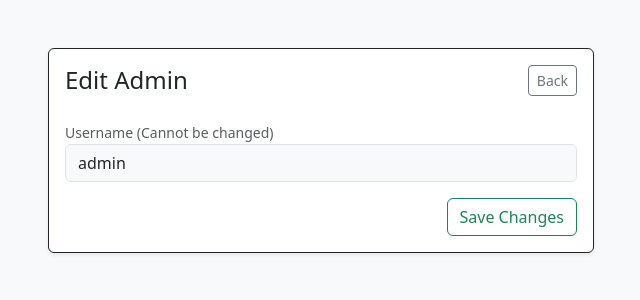
After one commit to 23f3001373/placement_portal_v1_23f3001373, a Flask app: page /admin/edit_user/1 in a window 1280 px wide. The commit adds this page. Shown: the top 300 px of the page, without its empty margins (319-959 px from the left). Run offline with Flask 3, Linux system fonts and the light colour scheme; a user stored in the database is signed in.

Commit message:
admin edit user added

```diff
--- a/app.py
+++ b/app.py
@@ -39,7 +39,6 @@ def login():
             if user.is_blacklisted:
                 flash('Your account has been blacklisted by the Administrator.', 'danger')
                 return redirect(url_for('login'))
-
             if user.role == 'company' and not user.is_approved:
                 flash('Your company account is pending Admin approval.')
                 return redirect(url_for('login'))
@@ -308,6 +307,7 @@ def apply(drive_id):
     return redirect(url_for('student_dashboard'))
 
 @app.route('/register', methods=['GET', 'POST'])
+
 def register():
     if request.method == 'POST':
         username = request.form.get('username')
--- a/models.py
+++ b/models.py
@@ -17,6 +17,7 @@ class User(db.Model, UserMixin):
     company_name = db.Column(db.String(150), nullable=True)
     hr_contact = db.Column(db.String(150), nullable=True)
     is_approved = db.Column(db.Boolean, default=False)
+    is_blacklisted = db.Column(db.Boolean, default=False)
 
 
 class Drive(db.Model):
@@ -32,7 +33,6 @@ class Drive(db.Model):
 
 
 class Application(db.Model):
-    # Attributes for Student Application
     id = db.Column(db.Integer, primary_key=True)
     student_id = db.Column(db.Integer, db.ForeignKey('user.id'), nullable=False)
     drive_id = db.Column(db.Integer, db.ForeignKey('drive.id'), nullable=False)
--- /dev/null
+++ b/templates/admin_edit_user.html
@@ -0,0 +1,47 @@
+{% extends 'base.html' %}
+
+{% block content %}
+<div class="row justify-content-center mb-5">
+    <div class="col-md-6">
+        <div class="card shadow-sm border-dark">
+            <div class="card-body">
+                <div class="d-flex justify-content-between align-items-center mb-4">
+                    <h4 class="card-title m-0">Edit {{ user.role | capitalize }}</h4>
+                    <a href="{{ url_for('admin_dashboard') }}" class="btn btn-sm btn-outline-secondary">Back</a>
+                </div>
+
+                <form method="POST" action="{{ url_for('admin_edit_user', user_id=user.id) }}">
+                    <div class="mb-3">
+                        <label class="form-label small text-muted mb-0">Username (Cannot be changed)</label>
+                        <input type="text" class="form-control bg-light" value="{{ user.username }}" disabled>
+                    </div>
+
+                    {% if user.role == 'student' %}
+                    <div class="mb-3">
+                        <label for="name" class="form-label small mb-0">Full Name</label>
+                        <input type="text" class="form-control" id="name" name="name" value="{{ user.name }}" required>
+                    </div>
+                    <div class="mb-4">
+                        <label for="department" class="form-label small mb-0">Department</label>
+                        <input type="text" class="form-control" id="department" name="department" value="{{ user.department }}" required>
+                    </div>
+                    {% elif user.role == 'company' %}
+                    <div class="mb-3">
+                        <label for="company_name" class="form-label small mb-0">Company Name</label>
+                        <input type="text" class="form-control" id="company_name" name="company_name" value="{{ user.company_name }}" required>
+                    </div>
+                    <div class="mb-4">
+                        <label for="hr_contact" class="form-label small mb-0">HR Contact</label>
+                        <input type="text" class="form-control" id="hr_contact" name="hr_contact" value="{{ user.hr_contact }}" required>
+                    </div>
+                    {% endif %}
+
+                    <div class="text-end">
+                        <button type="submit" class="btn btn-outline-success">Save Changes</button>
+                    </div>
+                </form>
+            </div>
+        </div>
+    </div>
+</div>
+{% endblock %}
```
Also changed, not shown: templates/admin_dashboard.html (+30 -2 lines), instance/placement_portal.sqlite3.
